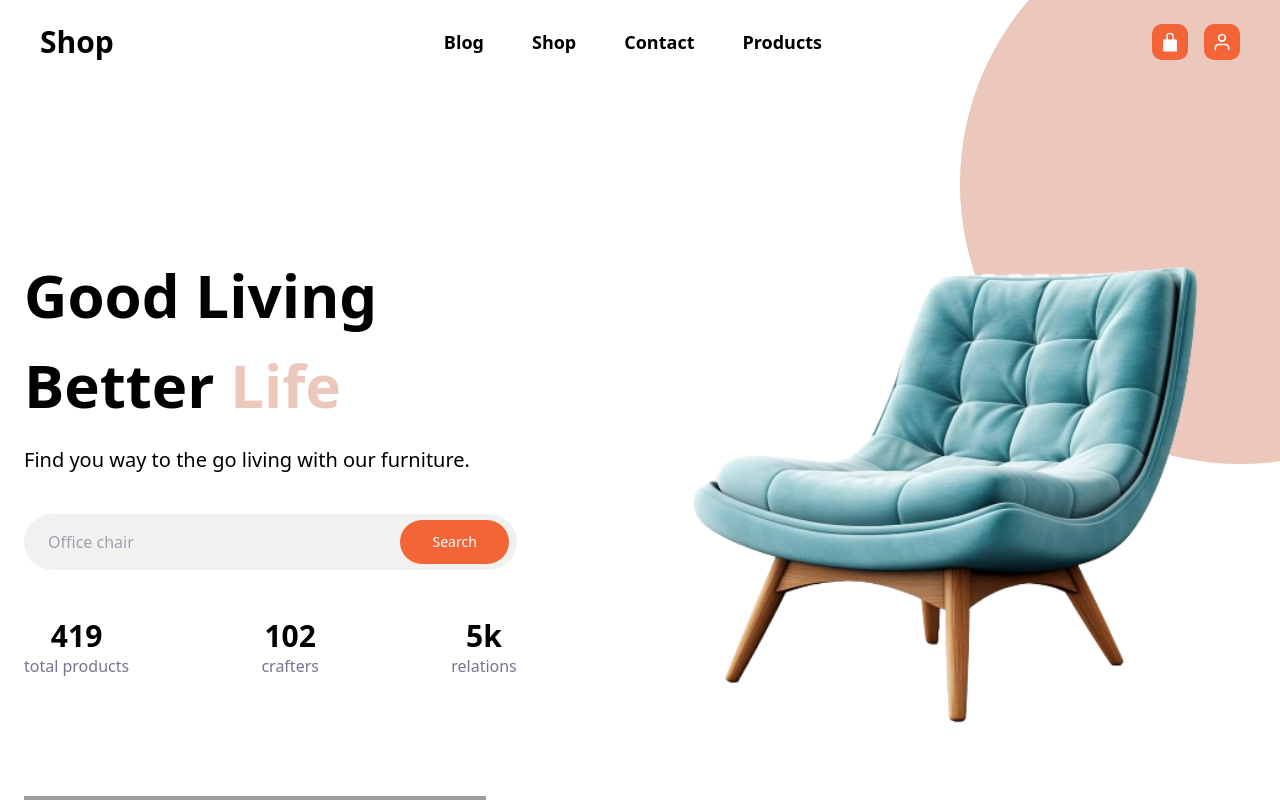
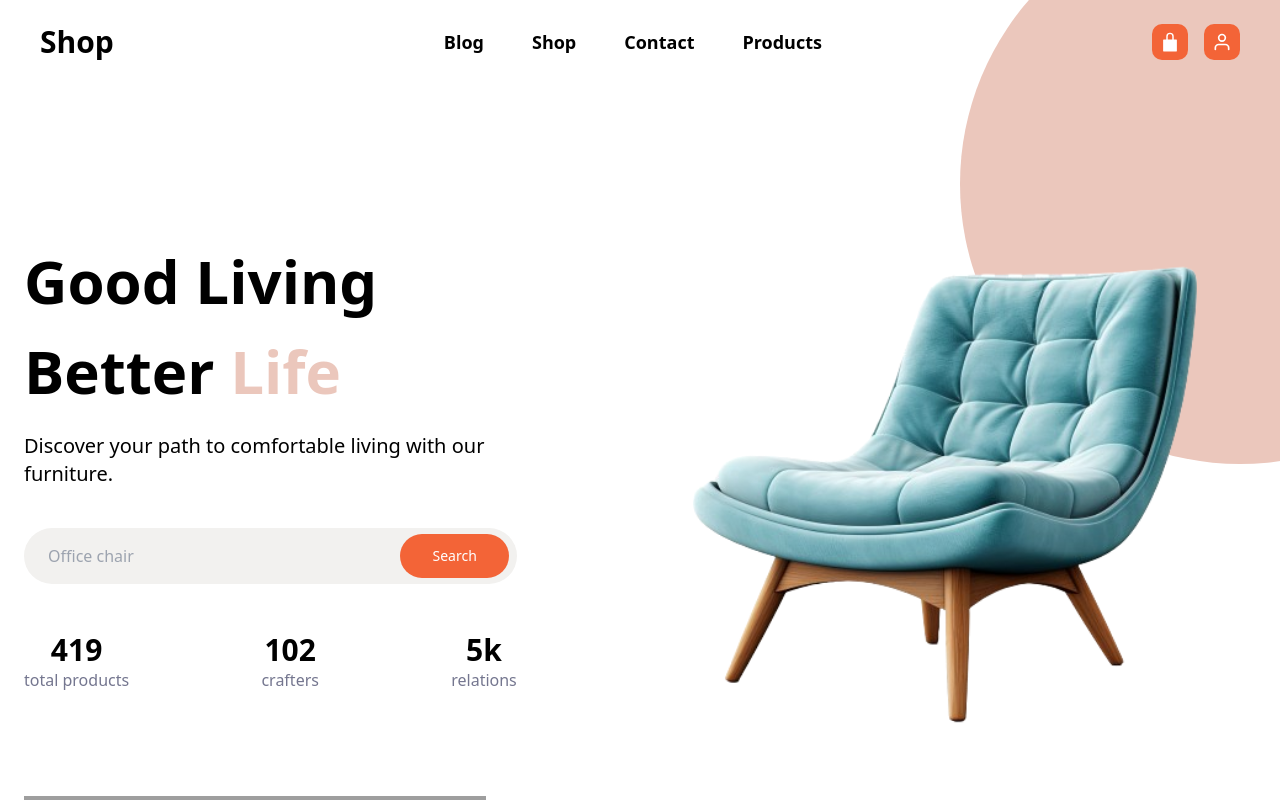
Before and after one commit to zablon-oigo/react-shop, a React (Vite) app: page / in a window 1280 px wide. Shown: the top 800 px of the page. Built offline with nearby package versions, Linux system fonts and the light colour scheme; grey boxes are pictures that could not be loaded.

Commit message:
Replaced header content

```diff
--- a/src/components/Home.jsx
+++ b/src/components/Home.jsx
@@ -18,7 +18,7 @@ function Home() {
                 <h1 className="text-4xl font-semibold capitalize lg:text-6xl lg:leading-normal">
                       good living <br />Better <span className="text-primary">life</span>
                   </h1>
-                    <p className="py-4 text-center lg:text-start xl:text-xl first-letter:capitalize">find you way to the go living with our furniture.</p>
+                    <p className="py-4 text-center lg:text-start xl:text-xl first-letter:capitalize">Discover your path to comfortable living with our furniture.</p>
                     <div>
                     <div className="relative flex flex-col justify-center my-6 md:z-10 -z-10 h-14">
                     <input type="text" placeholder="Office chair"
```
